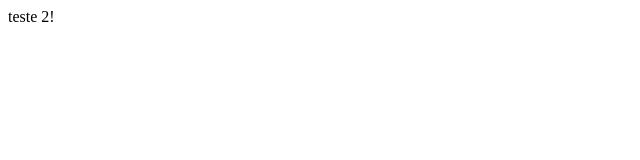
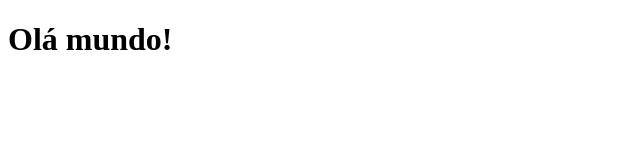
Before and after one commit to brunorizzetti/teste-vscode, a plain HTML site: page index.html in a window 1280 px wide. Shown: the whole page, without its empty margins (0-640 px from the left). Drawn offline with Linux system fonts and the light colour scheme.

Commit message:
Update index.html

```diff
--- a/index.html
+++ b/index.html
@@ -7,6 +7,6 @@
     <title>Document</title>
 </head>
 <body>
-    teste 2!
+    <h1>Olá mundo!</h1>
 </body>
 </html>
```
